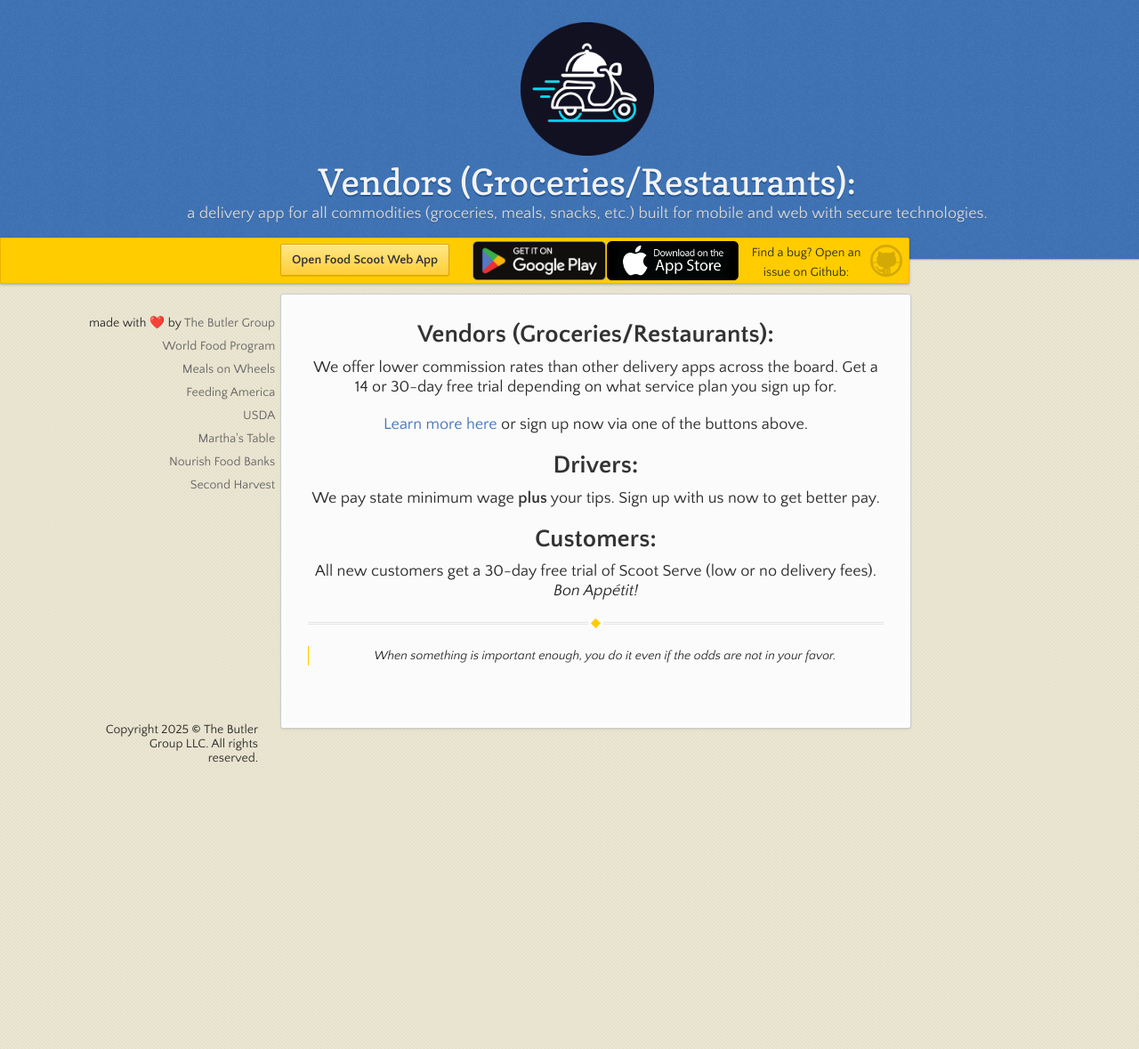
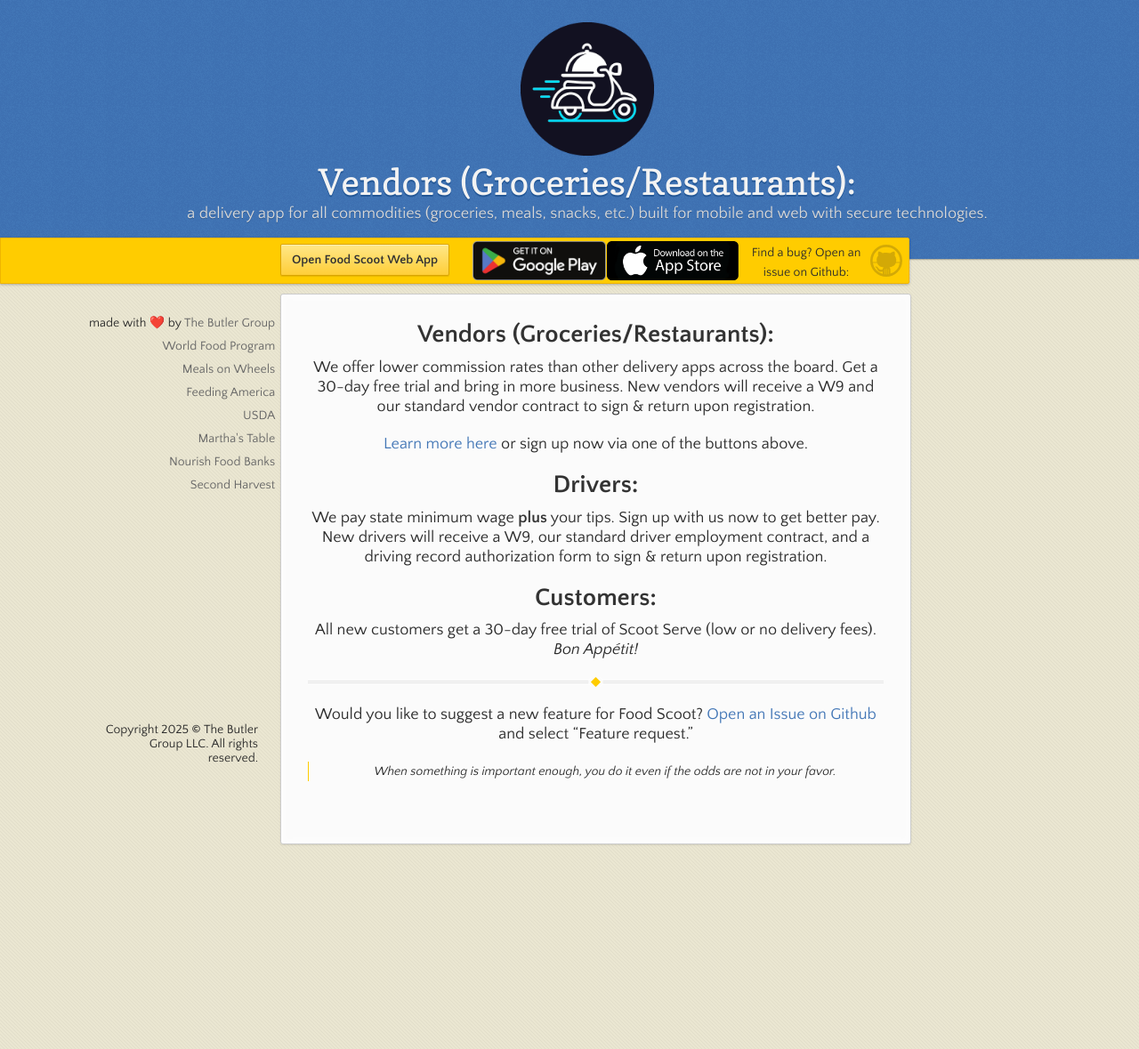
Before and after one commit to butlergroup/Food-Scoot, a Jekyll site: the page built from index.md, in a window 1280 px wide. Shown: the whole page at 89% size. Built offline with Jekyll 4.4.1, drawn with Linux system fonts in a browser that asks for light colours; our own code applies the rules of GitHub Pages for plain Markdown files; before the commit the page ends 1049 px from its top, so only the background shows below that.

Commit message:
modified:   _layouts/default.html 	modified:   index.md 	modified:   vendors.md

```diff
--- a/_layouts/default.html
+++ b/_layouts/default.html
@@ -35,7 +35,7 @@
   </header>
 
   <div id="banner">
-    <span id="logo"><a href="https://github.com/butlergroup/Food-Scoot"><img
+    <span id="logo"><a href="https://github.com/butlergroup/Food-Scoot/issues"><img
           src="assets/images/octocat-logo.svg"></a></span>
 
     <a href="https://app.foodscoot.net" class="button fork"><strong>Open Food Scoot Web App</strong></a>
--- a/index.md
+++ b/index.md
@@ -3,13 +3,13 @@ layout: default
 ---
 # Vendors (Groceries/Restaurants):
 
-We offer lower commission rates than other delivery apps across the board. Get a 14 or 30-day free trial depending on what service plan you sign up for.
+We offer lower commission rates than other delivery apps across the board. Get a 30-day free trial and bring in more business. New vendors will receive a W9 and our standard vendor contract to sign & return upon registration.
 
 [Learn more here](./vendors) or sign up now via one of the buttons above.
 
 # Drivers:
 
-We pay state minimum wage **plus** your tips. Sign up with us now to get better pay.
+We pay state minimum wage **plus** your tips. Sign up with us now to get better pay. New drivers will receive a W9, our standard driver employment contract, and a driving record authorization form to sign & return upon registration.
 
 # Customers:
 
@@ -17,4 +17,6 @@ All new customers get a 30-day free trial of Scoot Serve (low or no delivery fee
 
 * * *
 
+Would you like to suggest a new feature for Food Scoot? [Open an Issue on Github](https://github.com/butlergroup/Food-Scoot/issues) and select "Feature request."
+
 > When something is important enough, you do it even if the odds are not in your favor.
```
Also changed, not shown: vendors.md (+1 -1 lines).
